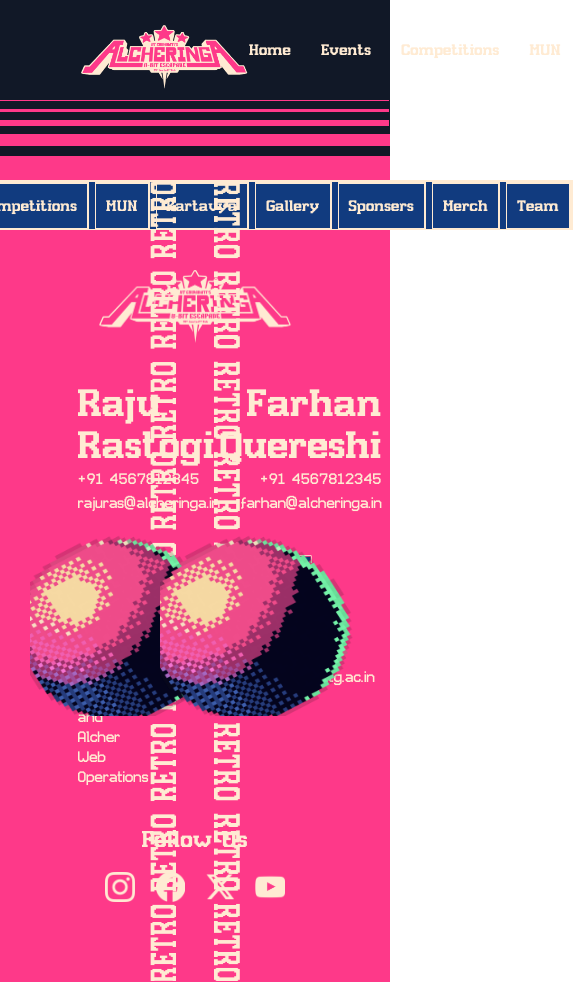
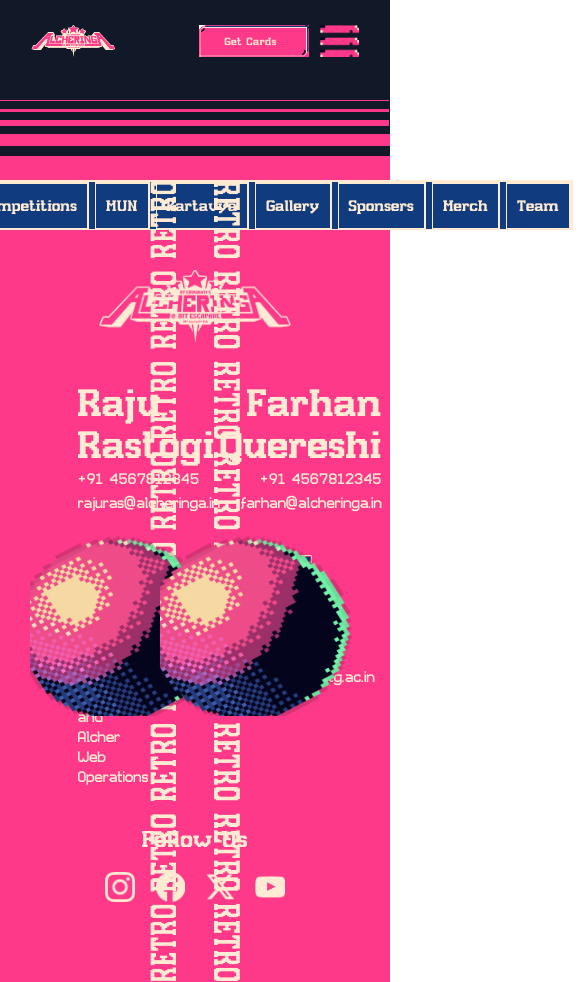
Before and after one commit to riderHimank/main_website25, a Next.js app: page / in a window 390 px wide. Shown: the top 982 px of the page, 585 px wide, since content can reach past the window. Built offline with nearby package versions, Linux system fonts and the light colour scheme.

Commit message:
navbar responsive done

```diff
--- a/src/app/navbar.js
+++ b/src/app/navbar.js
@@ -7,7 +7,7 @@
       <img className={styles.logo} src="/alcherlogo1.png" alt="" />
       <div className={styles.options}>
         <ul>
-          <li>Home</li>
+          <li className="active">Home</li>
           <li>Events</li>
           <li>Competitions</li>
           <li>MUN</li>
@@ -20,6 +20,7 @@
       </div>
       <div className={styles.getcards}>
         <img src="/bgGetcards1.jpg" alt="" />
+        <img className={styles.desc} src="/3_arrows.png" alt="" />
       </div>
     </div>
   );
--- a/src/app/navbar.module.css
+++ b/src/app/navbar.module.css
@@ -1,11 +1,11 @@
-.mainnav{
+.mainnav {
   height: 100px;
-  padding: 0px 80px 0px 80px;
+  padding: 0px 8% 0px 8%;
   background-color: rgb(17, 24, 39);
   display: flex;
   justify-content: space-between;
 }
-.options ul{
+.options ul {
   height: 100%;
   font-family: stoneSlab;
   color: rgba(255, 235, 211, 1);
@@ -21,20 +21,24 @@
   transition: all 0.3s ease;
   background-color: transparent;
 }
-.options ul li.active{
-  text-shadow: 0 0 10px rgba(254, 57, 137,1), 0 10px 30px rgba(254, 57, 137,1), 0 10px 50px rgba(254, 57, 137,1);
-  border-top: 8px solid rgba(254, 57, 137,1);
+.options ul li.active {
+  text-shadow: 0 0 10px rgba(254, 57, 137, 1), 0 10px 30px rgba(254, 57, 137, 1),
+    0 10px 50px rgba(254, 57, 137, 1);
+  border-top: 8px solid rgba(254, 57, 137, 1);
   color: rgba(254, 57, 137, 1);
 }
 .options ul li:hover {
-  text-shadow: 0 0 10px rgba(254, 57, 137,1), 0 10px 30px rgba(254, 57, 137,1), 0 10px 50px rgba(254, 57, 137,1);
-  border-top: 8px solid rgba(254, 57, 137,1);
+  text-shadow: 0 0 10px rgba(254, 57, 137, 1), 0 10px 30px rgba(254, 57, 137, 1),
+    0 10px 50px rgba(254, 57, 137, 1);
+  border-top: 8px solid rgba(254, 57, 137, 1);
   color: rgba(254, 57, 137, 1);
 }
 .getcards {
+  display: flex;
+  justify-content: space-between;
   position: relative;
   top: 25px;
-  width: 159px;
+  width: 160px;
   height: 46px;
   cursor: pointer;
   transition: all 0.3s ease;
@@ -42,15 +46,57 @@
 .getcards:hover {
   scale: 1.2;
 }
-.modules {
-  font-family: stoneSlab;
-  color: rgba(255, 235, 211, 1);
-  letter-spacing: 1.2px;
-  display: flex;
-  gap: 10px,
-}
+
 .logo {
   position: relative;
-  top : 25px;
+  top: 25px;
   height: 4rem;
+  align-items: center;
+  justify-content: center;
 }
+
+.desc {
+  display: none;
+}
+
+@media (max-width: 1250px) {
+  .options ul {
+    font-size: 1vw;
+  }
+}
+
+@media (max-width: 1080px) {
+  .options ul {
+    font-size: 0.8vw;
+  }
+}
+
+@media (max-width: 1250px) {
+  .options ul {
+    gap: 10px;
+  }
+}
+
+@media (max-width: 720px) {
+  .logo {
+    height: 2rem;
+  }
+  .getcards {
+    height: 2rem;
+  }
+}
+
+@media (max-width: 650px) {
+  .options {
+    display: none;
+  }
+  .desc {
+    display: block;
+  }
+}
+
+/* @media (max-width: 1200px) {
+  .options ul {
+    font-size: 13px;
+  }
+} */
```
Also changed, not shown: public/3_arrows.png (added).
